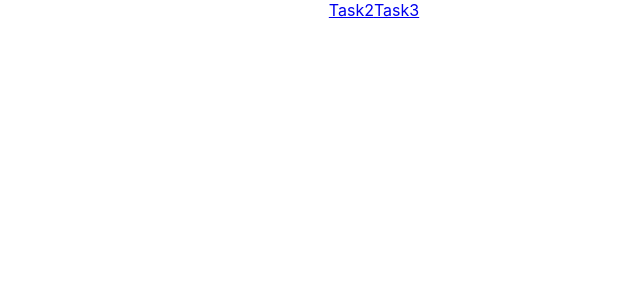
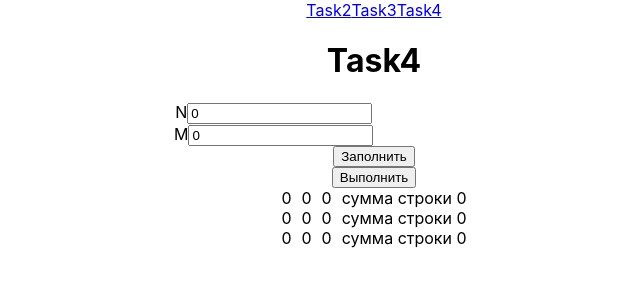
Before and after one commit to aylok1n/programming-workshop, a React (Create React App) app: page /Task4 in a window 1280 px wide. Before the commit this address had no page. Shown: the top 300 px of the page, without its empty margins (266-906 px from the left). Built offline with nearby package versions, Linux system fonts and the light colour scheme.

Commit message:
Add task4

```diff
--- a/src/App.js
+++ b/src/App.js
@@ -2,6 +2,7 @@ import './App.css';
 import { Routes, Route, Link, } from "react-router-dom";
 import Task2 from './Tasks/Task2';
 import Task3 from './Tasks/Task3';
+import Task4 from './Tasks/Task4';
 
 function App() {
   return (
@@ -9,10 +10,12 @@ function App() {
       <nav>
         <Link to='Task2' >Task2</Link>
         <Link to='Task3' >Task3</Link>
+        <Link to='Task4' >Task4</Link>
       </nav>
       <Routes>
         <Route path="/Task2" element={<Task2 />} />
         <Route path="/Task3" element={<Task3 />} />
+        <Route path="/Task4" element={<Task4 />} />
       </Routes>
     </div>
   );
--- /dev/null
+++ b/src/Tasks/Task4.js
@@ -0,0 +1,57 @@
+import React, { useState } from "react";
+import './styles.css'
+
+export const Task4 = (props) => {
+    const [N, setN] = useState(0)
+    const [M, setM] = useState(0)
+    const [matrix, setMatrix] = useState([
+        [0, 0, 0],
+        [0, 0, 0],
+        [0, 0, 0],
+    ])
+
+    const setMatr = () => {
+        let matr = [];
+        for (let i = 0; i < N; i++) {
+            matr[i] = []
+            for (let j = 0; j < M; j++) {
+                matr[i].push(Math.floor(Math.random() * (200 - 100 + 1)) + 100)
+            }
+        }
+        setMatrix(matr)
+    }
+
+    const calculate = () => {
+        let matr = [...matrix]
+        setMatrix(matr.sort((n, m) => m.reduce((a, b) => a + b, 0) - n.reduce((a, b) => a + b, 0)))
+    }
+
+    return (
+        <div className='center '>
+            <h1>Task4</h1>
+            <div className='row between'>
+                <div className='column'>
+                    <label>
+                        N
+                        <input value={N} onChange={e => setN(Number(e.target.value))} type='number' ></input>
+                    </label>
+                    <label>
+                        M
+                        <input value={M} onChange={e => setM(Number(e.target.value))} type='number' ></input>
+                    </label>
+                </div>
+            </div>
+            <button onClick={setMatr}>Заполнить</button>
+            <button onClick={calculate}>Выполнить</button>
+            {matrix?.map((N, indexN) => (
+                <div key={indexN}>
+                    {N?.map((M, indexM) => (
+                        <span style={{ marginRight: 10 }} key={indexM}>{M}</span>
+                    ))}
+                    сумма строки {N.reduce((a, b) => a + b, 0)}
+                </div>
+            ))}
+        </div>
+    )
+}
+export default Task4
```
